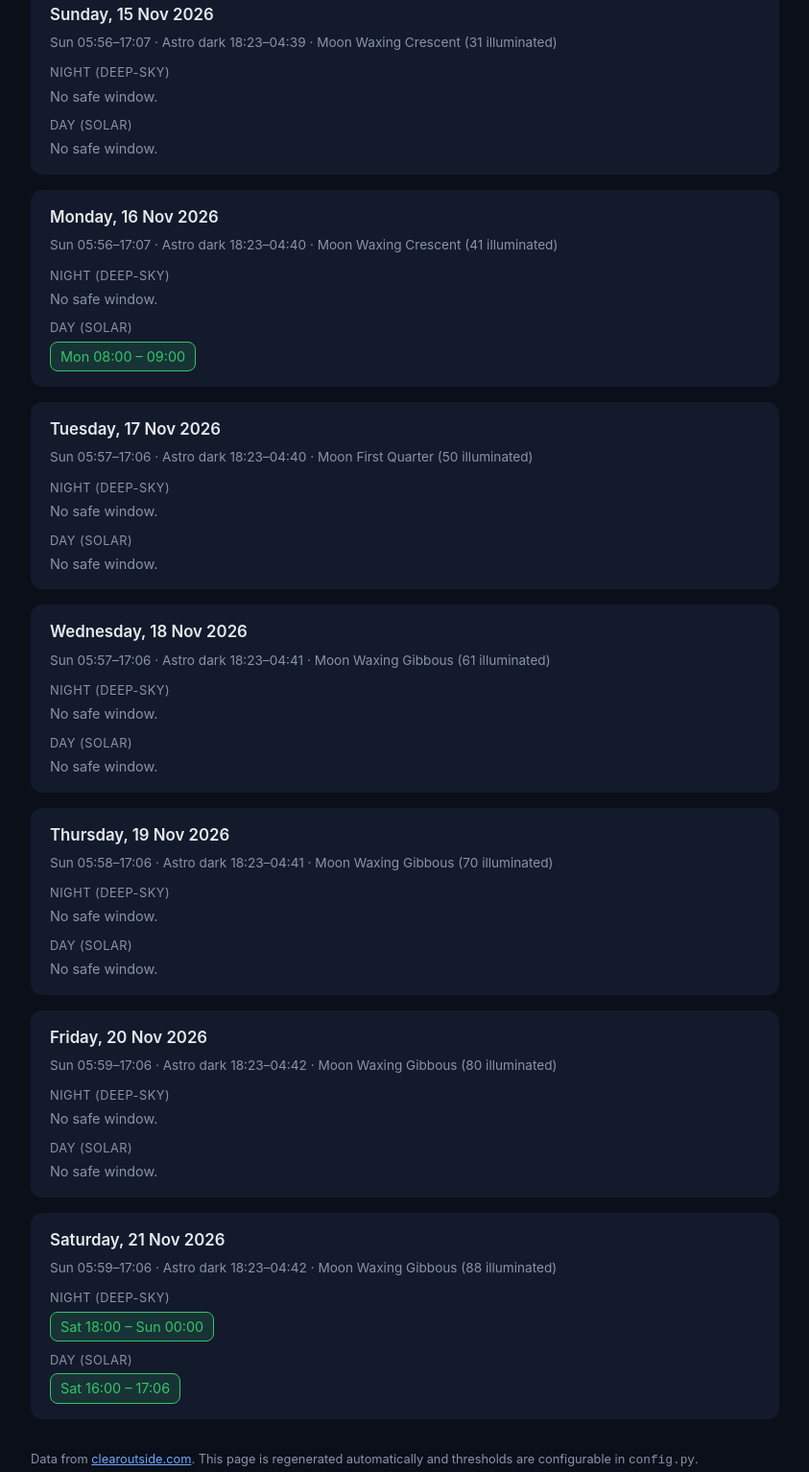
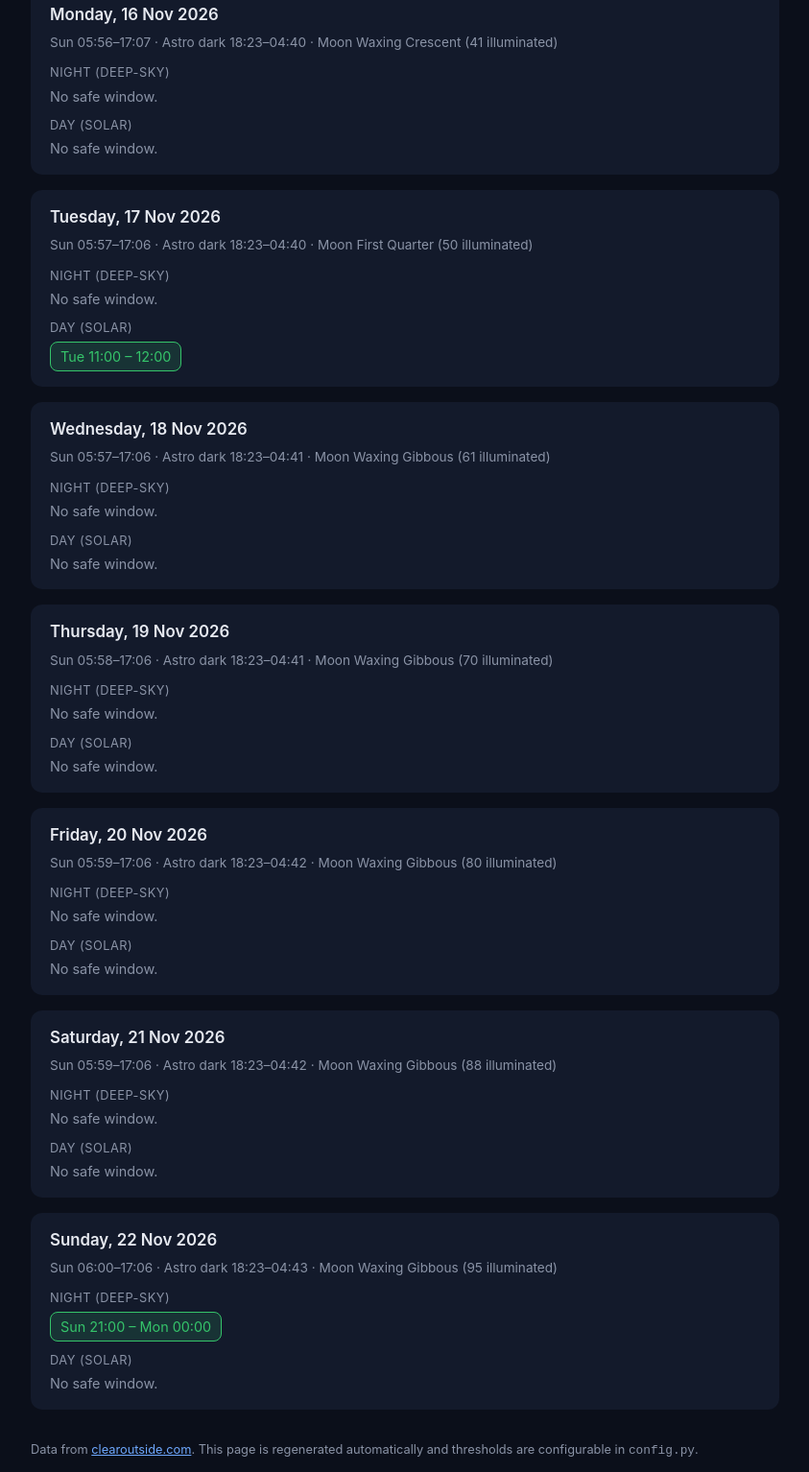
Before and after one commit to tron-sodashi/astro-window-checker, a plain HTML site: page docs/index.html in a window 1280 px wide. Shown: the part 161-1695 px from the top of the page at 96% size, without its empty margins (218-1061 px from the left). Drawn offline with Linux system fonts and the light colour scheme.

Commit message:
Update astronomy forecast

```diff
--- a/docs/index.html
+++ b/docs/index.html
@@ -53,25 +53,9 @@
 <body>
   <h1>Astronomy window forecast</h1>
   <div class="subtitle">
-    Location: 20.16, 85.71 &middot; Updated 2026-11-15 07:24 UTC<br>
+    Location: 20.16, 85.71 &middot; Updated 2026-11-16 07:30 UTC<br>
     Night window needs total cloud cover ≤ 30% &middot;
     Day window needs ≤ 20% &middot; precipitation chance ≤ 20%
-  </div>
-
-  <div class="day-card">
-    <div class="day-title">Sunday, 15 Nov 2026</div>
-    <div class="day-meta">
-      Sun 05:56–17:07 &middot; Astro dark 18:23–04:39 &middot;
-      Moon Waxing Crescent (31 illuminated)
-    </div>
-    <div class="session">
-      <div class="session-label">Night (deep-sky)</div>
-      <div class="none">No safe window.</div>
-    </div>
-    <div class="session">
-      <div class="session-label">Day (solar)</div>
-      <div class="none">No safe window.</div>
-    </div>
   </div>
 
   <div class="day-card">
@@ -86,7 +70,7 @@
     </div>
     <div class="session">
       <div class="session-label">Day (solar)</div>
-      <span class="window">Mon 08:00 – 09:00</span>
+      <div class="none">No safe window.</div>
     </div>
   </div>
 
@@ -102,7 +86,7 @@
     </div>
     <div class="session">
       <div class="session-label">Day (solar)</div>
-      <div class="none">No safe window.</div>
+      <span class="window">Tue 11:00 – 12:00</span>
     </div>
   </div>
 
@@ -162,11 +146,27 @@
     </div>
     <div class="session">
       <div class="session-label">Night (deep-sky)</div>
-      <span class="window">Sat 18:00 – Sun 00:00</span>
+      <div class="none">No safe window.</div>
     </div>
     <div class="session">
       <div class="session-label">Day (solar)</div>
-      <span class="window">Sat 16:00 – 17:06</span>
+      <div class="none">No safe window.</div>
+    </div>
+  </div>
+
+  <div class="day-card">
+    <div class="day-title">Sunday, 22 Nov 2026</div>
+    <div class="day-meta">
+      Sun 06:00–17:06 &middot; Astro dark 18:23–04:43 &middot;
+      Moon Waxing Gibbous (95 illuminated)
+    </div>
+    <div class="session">
+      <div class="session-label">Night (deep-sky)</div>
+      <span class="window">Sun 21:00 – Mon 00:00</span>
+    </div>
+    <div class="session">
+      <div class="session-label">Day (solar)</div>
+      <div class="none">No safe window.</div>
     </div>
   </div>
 
```
